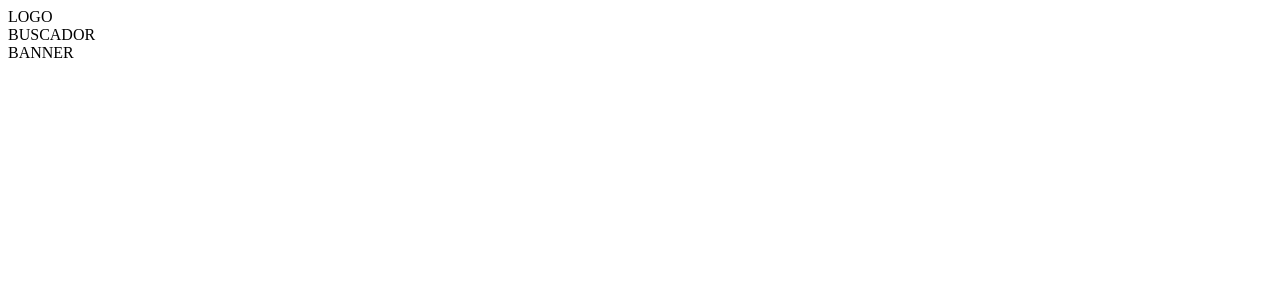
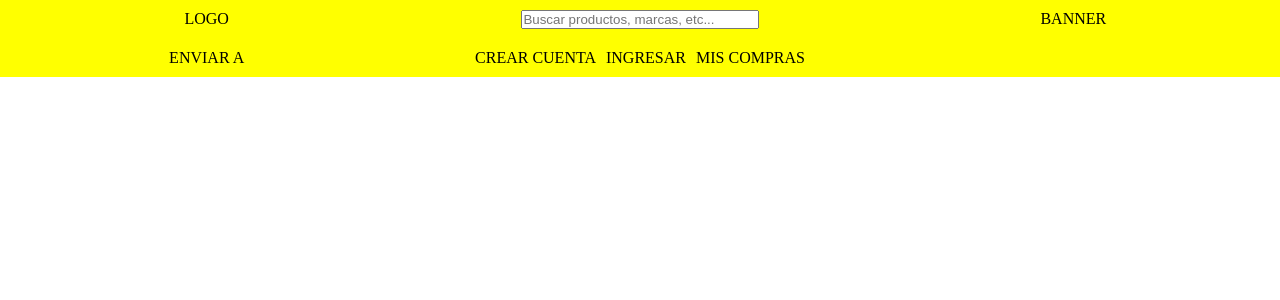
Before and after one commit to FrancoBarberis/FreeMarket, a React (Vite) app: page / in a window 1280 px wide. Shown: the top 300 px of the page. Built offline with nearby package versions, Linux system fonts and the light colour scheme.

Commit message:
Estructura básica Navbar

```diff
--- a/index.html
+++ b/index.html
@@ -3,6 +3,8 @@
 <head>
   <meta charset="UTF-8" />
   <meta name="viewport" content="width=device-width, initial-scale=1.0" />
+  <link rel="stylesheet" href="https://cdnjs.cloudflare.com/ajax/libs/font-awesome/6.4.2/css/all.min.css">
+  <link rel="stylesheet" href="styles.css">
   <title>FreeMarket</title>
 </head>
 <body>
--- a/src/components/Header.jsx
+++ b/src/components/Header.jsx
@@ -1,10 +1,17 @@
 import React from "react";
 
 function Header() {
-  return <header>
+  return <header className="header">
     <div className="logo">LOGO</div>
-    <div className="buscador">BUSCADOR</div>
-    <div className="banner">BANNER</div>
+    <div className="buscador"><input type="text" placeholder="Buscar productos, marcas, etc..."/></div>
+    <div>BANNER</div>
+    <div>ENVIAR A</div>
+    <ul>
+      <li><a href="" className="navItem">CREAR CUENTA</a></li>
+      <li><a href="" className="navItem">INGRESAR</a></li>
+      <li><a href="" className="navItem">MIS COMPRAS</a></li>
+    </ul>
+    <a href=""><i class="fa-thin fa-cart-shopping"></i></a>
   </header>;
 }
 
--- a/styles.css
+++ b/styles.css
@@ -5,8 +5,29 @@
 }
 
 header{
-    background-color: #333;
-    color: yellow;
+    background-color: yellow;
+    color: black;
     padding: 10px 0;
     text-align: center;
+    display: grid;
+    grid-template-columns: 1fr 1fr 1fr;
+    gap: 20px;
+    justify-content: space-around;
 }
+
+.buscador input {
+    min-width: 32ch;
+}
+
+ul {
+    list-style: none;
+    display: flex;
+    gap: 10px;
+    justify-content: center;
+    align-items: center;
+}
+
+a{
+    text-decoration: none;
+    color: black;
+}
```
Also changed, not shown: package.json (+7 -2 lines), 1 other file (tests, documents, lock files or other folders).
